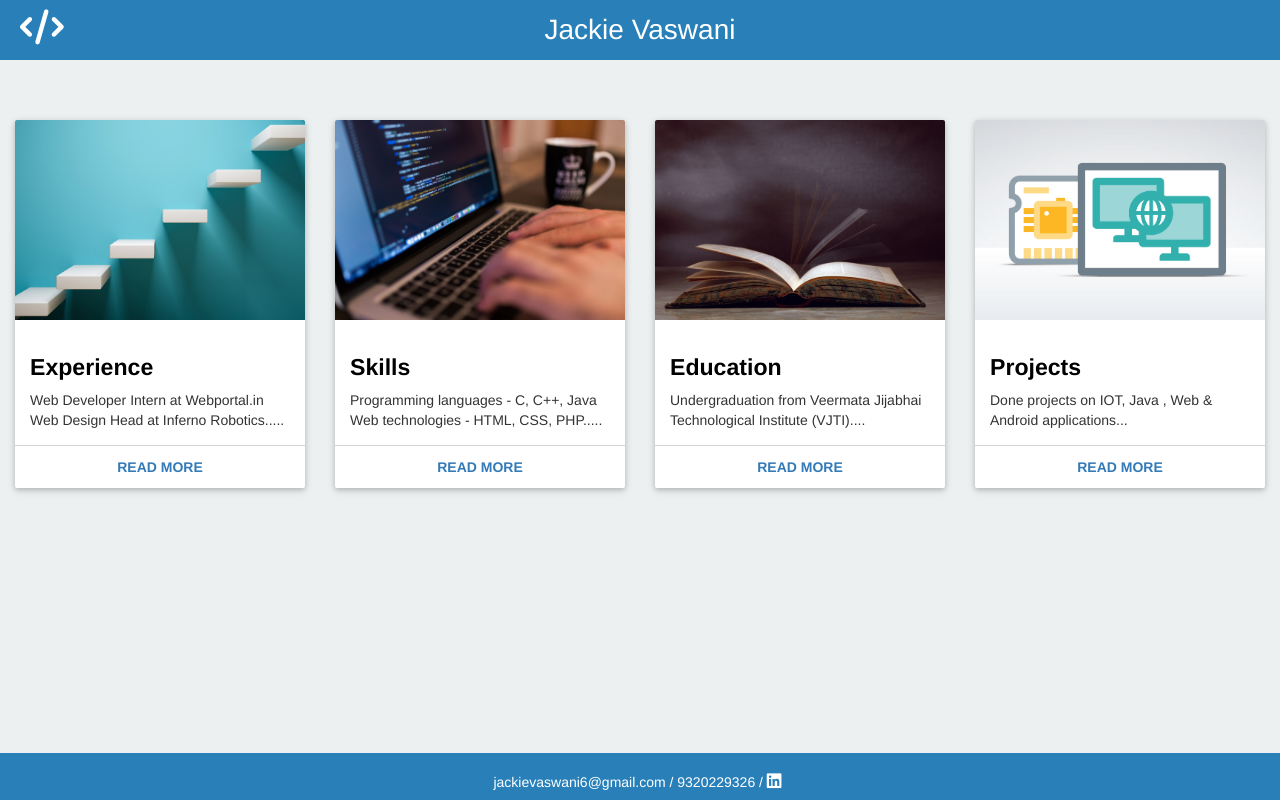
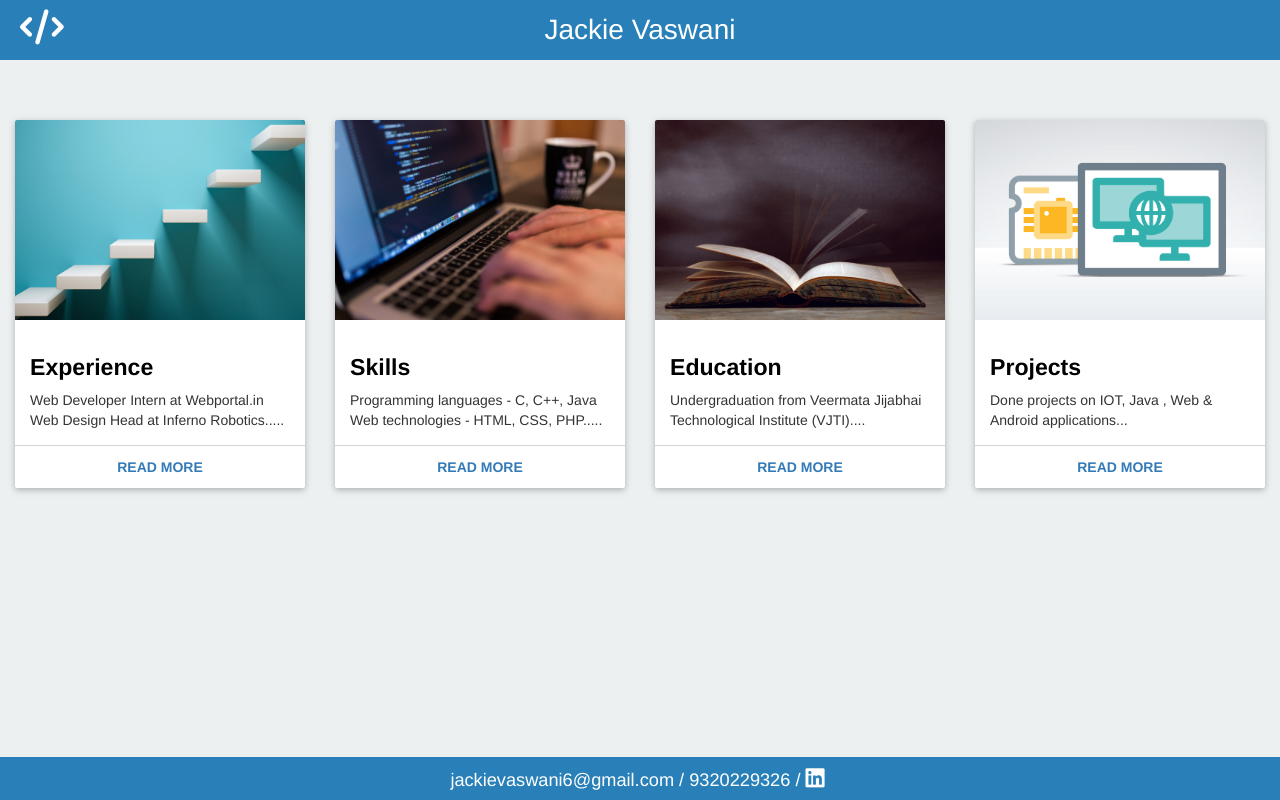
Before and after one commit to jackievaswani/jackievaswani.github.io, a plain HTML site: page index.html in a window 1280 px wide. Drawn offline with nearby package versions, Linux system fonts and the light colour scheme.

```diff
--- a/index.html
+++ b/index.html
@@ -195,8 +195,8 @@
 	</div>
 	<br/><br/><br/><br/>
 	<div class="container-fluid" style="background-color:#2980b9; padding-top:0px; padding-left:10px; margin:0; margin-bottom:0; width:100%;position:fixed;bottom:0;  ">
-	<h3 style="color:white; text-align:center; font-size:100%;">  jackievaswani6@gmail.com / 9320229326 / <a href="https://www.linkedin.com/in/jackievaswani/"><i class="fa fa-linkedin-square" style="color:white;font-size:120%;"></i></a> </h3>
-	<div></div>
+	<h3 style="color:white; text-align:center; font-size:130%; margin-top:10px; margin-bottom:10px;">  jackievaswani6@gmail.com / 9320229326 / <a href="https://www.linkedin.com/in/jackievaswani/"><i class="fa fa-linkedin-square" style="color:white;font-size:120%;"></i></a> </h3>
+
 	</div>
 </body>
 </html>
```
